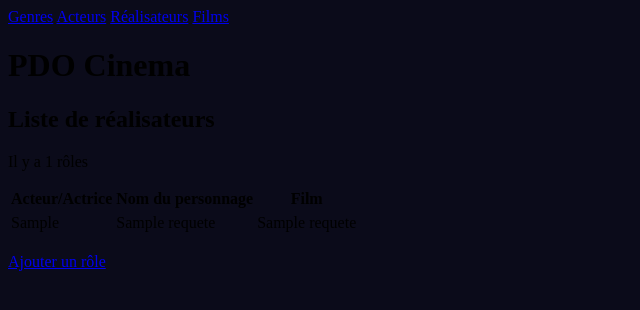
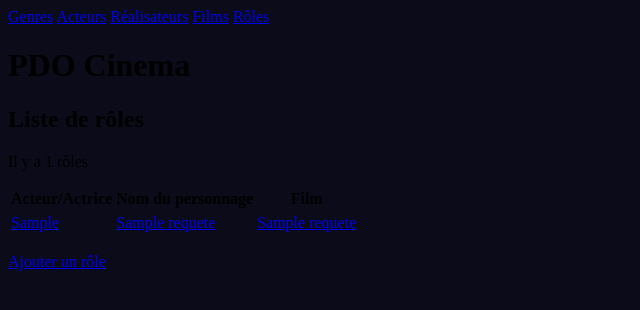
Before and after one commit to lucie-vincent/cinema_appli, a PHP site: template view/roles/listRoles.php in a window 1280 px wide. Shown: the top 310 px of the page, without its empty margins (0-640 px from the left). Run offline with PHP 8.4, Linux system fonts and the light colour scheme; the template is opened without the code that fills it: most values are stand-ins (such as "Sample title", 1, 10 or a date in 2020).

Commit message:
ajout liens pour listRoles + detailRole

```diff
--- a/controller/CinemaController.php
+++ b/controller/CinemaController.php
@@ -192,7 +192,8 @@ class CinemaController {
     public function listRoles() {
         $pdo = Connect::seConnecter();
         $requete = $pdo->query("
-        SELECT role.nom_personnage, film.titre_film, CONCAT(personne.prenom_personne, ' ', personne.nom_personne) AS acteur_actrice
+        SELECT  role.nom_personnage, film.titre_film, role.id_role, film.id_film, acteur.id_acteur,
+                CONCAT(personne.prenom_personne, ' ', personne.nom_personne) AS acteur_actrice
         FROM role
 			INNER JOIN jouer ON role.id_role = jouer.id_role
                 INNER JOIN acteur ON jouer.id_acteur = acteur.id_acteur
@@ -207,7 +208,7 @@ class CinemaController {
     public function detailRole($id) {
         $pdo = Connect::seConnecter();
         $requete = $pdo->prepare("
-            SELECT role.nom_personnage, film.titre_film
+            SELECT role.nom_personnage, film.titre_film, role.id_role, film.id_film
             FROM role
                 INNER JOIN jouer ON role.id_role = jouer.id_role
                 INNER JOIN film ON jouer.id_film = film.id_film
--- a/view/roles/detailRole.php
+++ b/view/roles/detailRole.php
@@ -20,7 +20,7 @@ ob_start(); ?>
         foreach($requete->fetchAll() as $role) { ?>
             <tr>
                 <td><?= $role["nom_personnage"] ?></td>
-                <td><?= $role["titre_film"] ?></td>
+                <td><a href="index.php?action=detailFilm&id=<?=$role['id_film']?>"> <?= $role["titre_film"] ?> </a></td>
             </tr>
     <?php } ?>
     </tbody>
--- a/view/roles/listRoles.php
+++ b/view/roles/listRoles.php
@@ -14,9 +14,9 @@
         <?php
         foreach($requete->fetchAll() as $role) { ?>
             <tr>
-                <td><?= $role["acteur_actrice"] ?></td>
-                <td><?= $role["nom_personnage"] ?></td>
-                <td><?= $role["titre_film"] ?></td>
+                <td> <a href="index.php?action=detailActeur&id=<?=$role['id_acteur']?>"> <?= $role["acteur_actrice"] ?> </a> </td>
+                <td> <a href="index.php?action=detailRole&id=<?=$role['id_role']?>"> <?= $role["nom_personnage"] ?> </a></td>
+                <td> <a href="index.php?action=detailFilm&id=<?=$role['id_film']?>"> <?= $role["titre_film"] ?> </a></td>
             </tr>
     <?php } ?>
     </tbody>
@@ -29,8 +29,8 @@
 
 <?php
 
-$titre = "Liste de réalisateurs";
-$titre_secondaire = "Liste de réalisateurs";
+$titre = "Liste de rôles";
+$titre_secondaire = "Liste de rôles";
 $contenu = ob_get_clean();
 
 require "view/template.php";
--- a/view/template.php
+++ b/view/template.php
@@ -16,6 +16,7 @@ on exploitera la temporisation de sortie -->
         <a href="index.php?action=listActeurs">Acteurs</a>
         <a href="index.php?action=listRealisateurs">Réalisateurs</a>
         <a href="index.php?action=listFilms">Films</a>
+        <a href="index.php?action=listRoles">Rôles</a>
     </nav>
     <div id="wrapper">
         <main>
```
